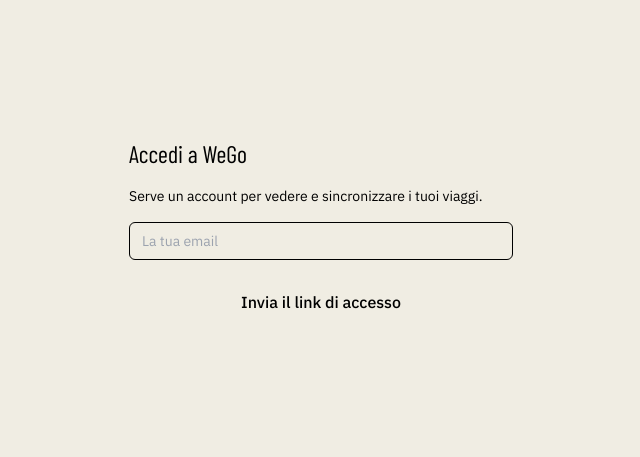
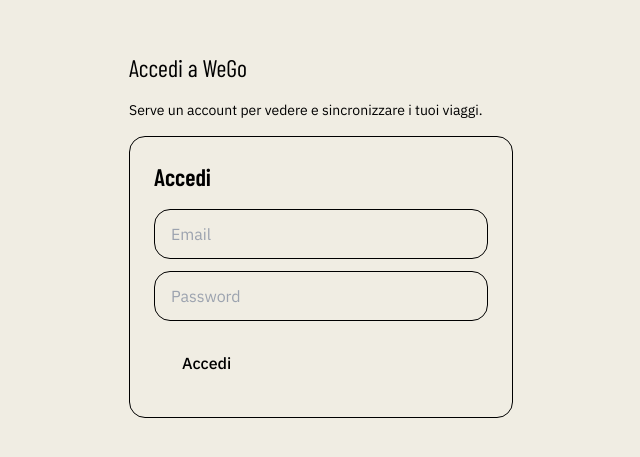
Before and after one commit to vscafuto87/wego, a React (Vite) app: page / in a window 1280 px wide. Shown: the part 165-622 px from the top of the page, without its empty margins (319-959 px from the left). Built offline with nearby package versions, Linux system fonts and the light colour scheme; no server answers.

Commit message:
Sostituisci il magic link con l'accesso email+password ovunque

```diff
--- a/src/admin/AdminApp.jsx
+++ b/src/admin/AdminApp.jsx
@@ -3,7 +3,7 @@ import { loadTrips, saveTrips } from '../data/storage.js'
 import { normalizeTrip } from '../data/schema.js'
 import { getSession, subscribeAuth, signOut } from '../data/supabase.js'
 import { themeStyle } from '../theme/themes.js'
-import AdminLoginForm from './AdminLoginForm.jsx'
+import LoginForm from '../components/LoginForm.jsx'
 import AdminTripList from './AdminTripList.jsx'
 import AdminTripEditor from './AdminTripEditor.jsx'
 
@@ -56,7 +56,7 @@ export default function AdminApp() {
       <div style={themeStyle('mountain')} className="min-h-screen bg-[var(--paper)] text-[var(--ink)] font-sans flex items-center justify-center px-6">
         <div className="max-w-sm w-full flex flex-col gap-4">
           <h1 className="font-display font-semibold text-4xl">Dashboard admin</h1>
-          <AdminLoginForm />
+          <LoginForm />
         </div>
       </div>
     )
--- a/src/admin/AdminTripEditor.jsx
+++ b/src/admin/AdminTripEditor.jsx
@@ -4,7 +4,6 @@ import { Map, CheckSquare, StickyNote, Ticket, Utensils, Bed, Bus, Star, Users,
 import { getSession, subscribeAuth } from '../data/supabase.js'
 import { getSyncState, setSyncState as persistSyncState, markDirty, getDisplayNamePreference } from '../data/storage.js'
 import { fetchTripOwnerId, syncTrip, pushTrip, pullTrip } from '../data/sync.js'
-import MagicLinkForm from '../components/MagicLinkForm.jsx'
 import { themeStyle } from '../theme/themes.js'
 import AdminMetaForm from './AdminMetaForm.jsx'
 import AdminDaysEditor from './AdminDaysEditor.jsx'
@@ -215,13 +214,6 @@ export default function AdminTripEditor({ trip, onBack, onUpdate, onDelete }) {
 
       {loadingOwnership && <p className="text-base text-[var(--muted)]">Verifico chi può modificare questo viaggio…</p>}
 
-      {!loadingOwnership && syncState && !session && (
-        <div className="max-w-sm flex flex-col gap-3">
-          <p className="text-base">Questo viaggio è sincronizzato: per modificarlo da qui devi prima accedere.</p>
-          <MagicLinkForm />
-        </div>
-      )}
-
       {!loadingOwnership && (!syncState || session) && !canEdit && (
         <div className="max-w-md flex flex-col gap-3">
           <p className="text-base">
--- a/src/admin/AdminLoginForm.jsx
+++ b/src/components/LoginForm.jsx
@@ -1,10 +1,10 @@
 import { useState } from 'react'
-import Btn from '../components/Btn.jsx'
+import Btn from './Btn.jsx'
 import { signInWithPassword } from '../data/supabase.js'
 
 const inputClass = 'border border-[var(--line)] bg-[var(--paper)] rounded-2xl px-4 py-3 text-base focus:outline-none focus:ring-2 focus:ring-[var(--accent)]/40'
 
-export default function AdminLoginForm() {
+export default function LoginForm() {
   const [email, setEmail] = useState('')
   const [password, setPassword] = useState('')
   const [error, setError] = useState('')
--- a/src/components/MagicLinkForm.jsx
+++ /dev/null
@@ -1,41 +0,0 @@
-import { useState } from 'react'
-import Btn from './Btn.jsx'
-import { sendMagicLink } from '../data/supabase.js'
-
-const inputClass = 'border border-[var(--line)] bg-[var(--card)] rounded-md px-3 py-2 text-sm'
-
-export default function MagicLinkForm() {
-  const [email, setEmail] = useState('')
-  const [sent, setSent] = useState(false)
-  const [error, setError] = useState('')
-
-  async function handleSubmit(e) {
-    e.preventDefault()
-    setError('')
-    try {
-      await sendMagicLink(email)
-      setSent(true)
-    } catch (err) {
-      setError(err.message)
-    }
-  }
-
-  if (sent) {
-    return <p className="text-sm">Controlla la posta di {email}: tocca il link che ti abbiamo mandato, poi torna qui.</p>
-  }
-
-  return (
-    <form onSubmit={handleSubmit} className="flex flex-col gap-3">
-      {error && <p className="text-sm text-[var(--accent)]">{error}</p>}
-      <input
-        required
-        type="email"
-        placeholder="La tua email"
-        value={email}
-        onChange={(e) => setEmail(e.target.value)}
-        className={inputClass}
-      />
-      <Btn type="submit">Invia il link di accesso</Btn>
-    </form>
-  )
-}
--- a/src/data/supabase.js
+++ b/src/data/supabase.js
@@ -9,17 +9,6 @@ const SUPABASE_ANON_KEY = import.meta.env.VITE_SUPABASE_ANON_KEY
 
 export const isCloudConfigured = computeIsCloudConfigured(SUPABASE_URL, SUPABASE_ANON_KEY)
 export const supabase = isCloudConfigured ? createClient(SUPABASE_URL, SUPABASE_ANON_KEY) : null
-
-export async function sendMagicLink(email) {
-  if (!isCloudConfigured) throw new Error('La sincronizzazione non è configurata su questo dispositivo.')
-  // Il magic link deve riportare l'utente dov'era: per un invitato è /j/<codice>,
-  // altrimenti il redirect di default lo scarica sulla lista dei viaggi.
-  const { error } = await supabase.auth.signInWithOtp({
-    email,
-    options: { emailRedirectTo: window.location.href }
-  })
-  if (error) throw new Error(error.message)
-}
 
 export function subscribeAuth(callback) {
   if (!isCloudConfigured) return () => {}
--- a/src/views/LoginGate.jsx
+++ b/src/views/LoginGate.jsx
@@ -1,5 +1,5 @@
 import { useEffect, useState } from 'react'
-import MagicLinkForm from '../components/MagicLinkForm.jsx'
+import LoginForm from '../components/LoginForm.jsx'
 import DisplayNameForm from '../components/DisplayNameForm.jsx'
 import { getSession, subscribeAuth } from '../data/supabase.js'
 import { getDisplayNamePreference, setDisplayNamePreference } from '../data/storage.js'
@@ -28,7 +28,7 @@ export default function LoginGate({ onReady }) {
         return
       }
       setNamePreference(name)
-      setStep(session ? 'name' : 'email')
+      setStep(session ? 'name' : 'login')
     }
 
     getSession().then(checkReady)
@@ -46,10 +46,10 @@ export default function LoginGate({ onReady }) {
       <div className="max-w-sm w-full flex flex-col gap-4">
         <h1 className="font-display text-2xl">Accedi a WeGo</h1>
         {step === 'loading' && <p className="text-sm text-[var(--muted)]">Un attimo…</p>}
-        {step === 'email' && (
+        {step === 'login' && (
           <>
             <p className="text-sm text-[var(--muted)]">Serve un account per vedere e sincronizzare i tuoi viaggi.</p>
-            <MagicLinkForm />
+            <LoginForm />
           </>
         )}
         {step === 'name' && <DisplayNameForm initialValue={namePreference} onSubmit={handleName} />}
```
Also changed, not shown: 1 other file (tests, documents, lock files or other folders).
